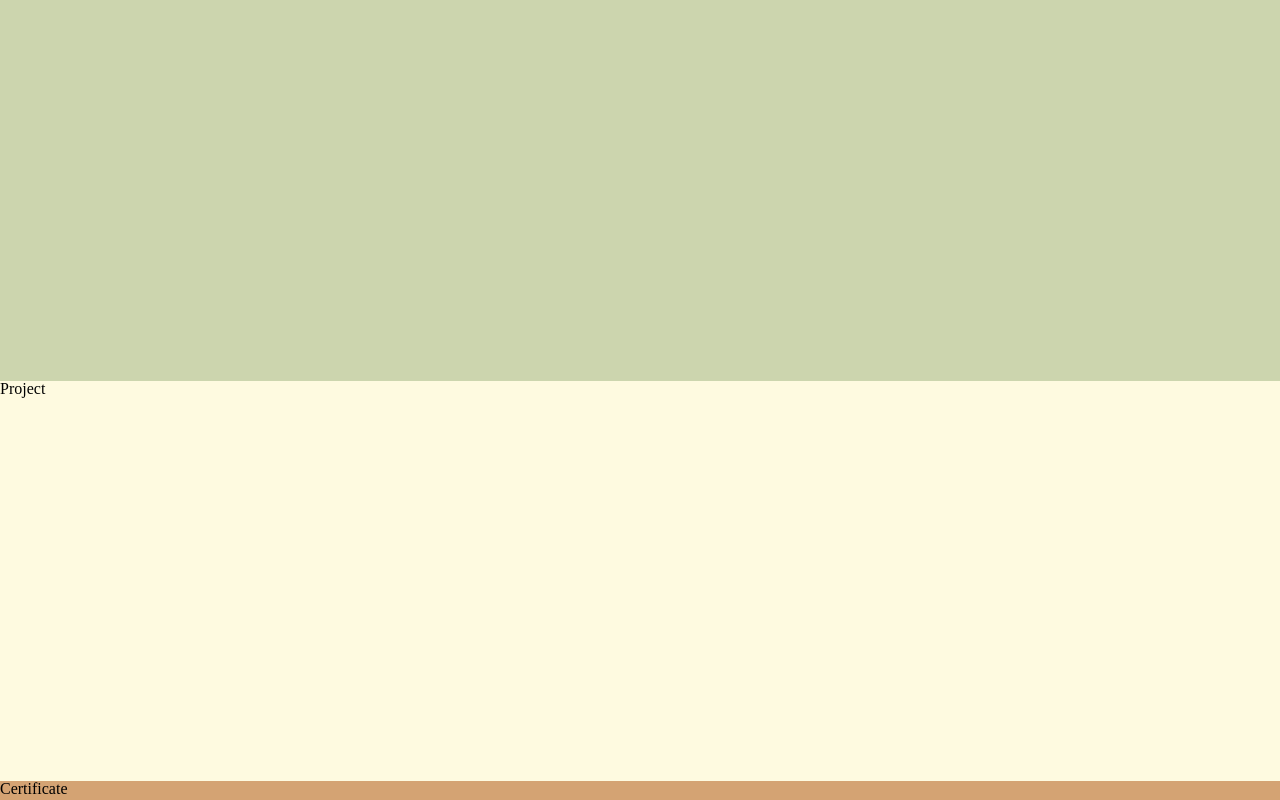
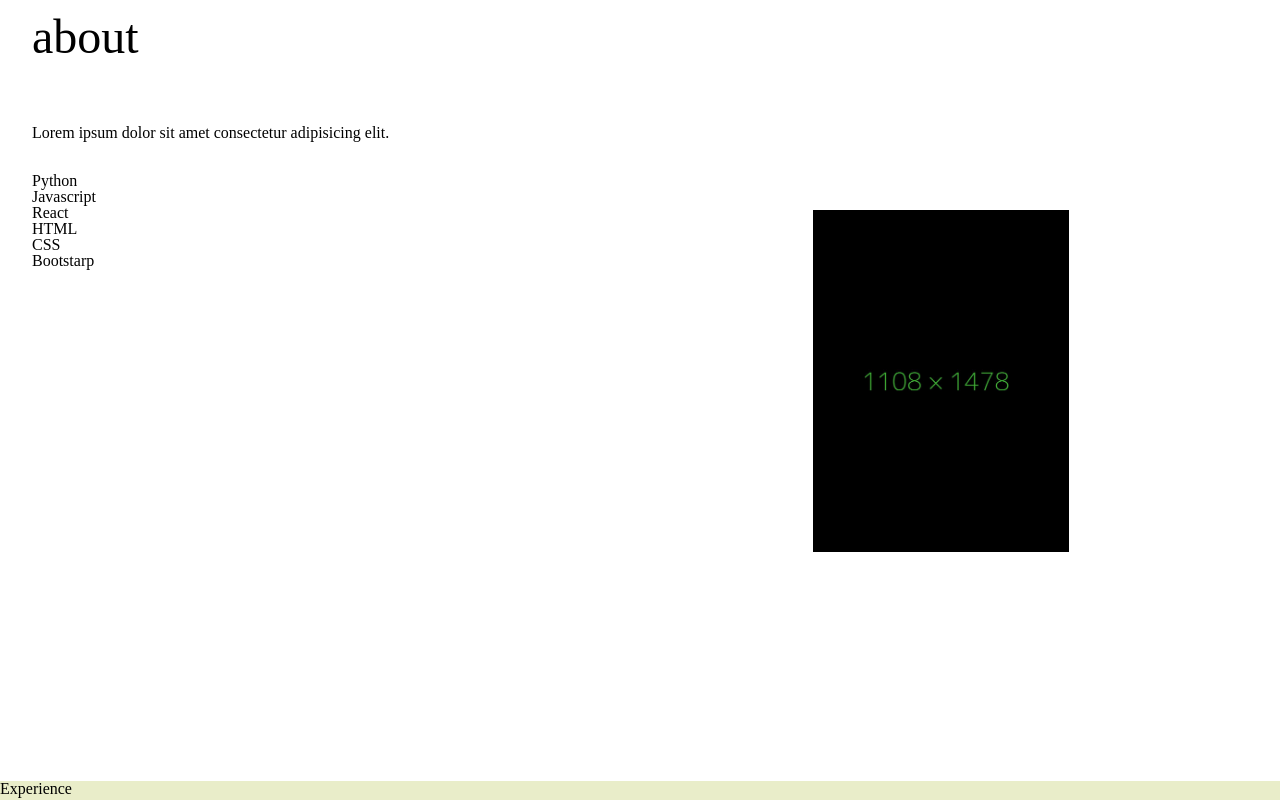
Before and after one commit to DeltaLF/portfolio, a React (Create React App) app: page / in a window 1280 px wide. Shown: the part 867-1667 px from the top of the page. Built offline with nearby package versions, Linux system fonts and the light colour scheme.

Commit message:
about layout

```diff
--- a/src/components/App.scss
+++ b/src/components/App.scss
@@ -127,8 +127,3 @@ table {
   border-collapse: collapse;
   border-spacing: 0;
 }
-
-#all-contianer {
-  max-width: 100vw;
-  background-color: aquamarine;
-}
--- a/src/components/about/About.css
+++ b/src/components/about/About.css
@@ -1,5 +1,66 @@
 #about-main {
+  /* background-color: #faedcd; */
   width: 100%;
-  height: 50vh;
-  background-color: #faedcd;
+  height: 100vh;
+  display: -webkit-box;
+  display: -ms-flexbox;
+  display: flex;
+  -ms-flex-wrap: wrap;
+      flex-wrap: wrap;
 }
+
+#about-main .about-header {
+  width: 100%;
+}
+
+#about-main .left {
+  -webkit-box-flex: 3;
+      -ms-flex: 3 1 300px;
+          flex: 3 1 300px;
+  padding: 2rem;
+  display: -webkit-box;
+  display: -ms-flexbox;
+  display: flex;
+  -webkit-box-orient: vertical;
+  -webkit-box-direction: normal;
+      -ms-flex-direction: column;
+          flex-direction: column;
+}
+
+#about-main .left h1 {
+  font-size: 3rem;
+  margin-bottom: 2rem;
+}
+
+#about-main .left p {
+  margin: 2rem 0;
+}
+
+#about-main .right {
+  -webkit-box-flex: 1;
+      -ms-flex: 1 1 600px;
+          flex: 1 1 600px;
+  position: relative;
+  display: -webkit-box;
+  display: -ms-flexbox;
+  display: flex;
+}
+
+#about-main .right img {
+  width: 20vw;
+  height: auto;
+  margin: auto;
+}
+
+@media screen and (max-width: 1050px) {
+  #about-main .right img {
+    width: 25vw;
+  }
+}
+
+@media screen and (max-width: 600px) {
+  #about-main .right img {
+    width: 40vw;
+  }
+}
+/*# sourceMappingURL=About.css.map */
--- a/src/components/about/About.js
+++ b/src/components/about/About.js
@@ -1,11 +1,24 @@
 import React from "react";
 import "./About.css";
+import { aboutPage } from "../../portfolio";
+import portraitImage from "./../../resources/images/portrait_example.jpg";
 
 class About extends React.Component {
+  renderSkills() {
+    return aboutPage.skills.map((skill) => {
+      return <li>{skill}</li>;
+    });
+  }
   render() {
     return (
       <div id="about-main">
-        <h1>About</h1>
+        <div className="left">
+          <h1>about</h1> <p>{aboutPage.aboutMe}</p>
+          <ol>{this.renderSkills()}</ol>
+        </div>
+        <div className="right">
+          <img className="" src={portraitImage} alt="portrait" />
+        </div>
       </div>
     );
   }
--- /dev/null
+++ b/src/components/about/About.scss
@@ -0,0 +1,56 @@
+#about-main {
+  /* background-color: #faedcd; */
+  width: 100%;
+  height: 100vh;
+  display: flex;
+  flex-wrap: wrap;
+
+  .about-header {
+    width: 100%;
+  }
+  .left {
+    h1 {
+      font-size: 3rem;
+      margin-bottom: 2rem;
+    }
+    p {
+      margin: 2rem 0;
+    }
+    flex: 3 1 300px;
+    padding: 2rem;
+    display: flex;
+    flex-direction: column;
+  }
+  .right {
+    flex: 1 1 600px;
+    position: relative;
+    display: flex;
+
+    img {
+      width: 20vw;
+      height: auto;
+      //   height: 40vh;
+      margin: auto;
+    }
+  }
+}
+
+@media screen and (max-width: 1050px) {
+  #about-main {
+    .right {
+      img {
+        width: 25vw;
+      }
+    }
+  }
+}
+
+@media screen and (max-width: 600px) {
+  #about-main {
+    .right {
+      img {
+        width: 40vw;
+      }
+    }
+  }
+}
--- a/src/components/certificate/Certificate.css
+++ b/src/components/certificate/Certificate.css
@@ -1,5 +1,6 @@
 #certificate-main {
   width: 100%;
   height: 50vh;
-  background-color: #d4a373;
+  background-color: #e9edc9;
+  /* background-color: #d4a373; */
 }
--- a/src/components/experience/Experience.css
+++ b/src/components/experience/Experience.css
@@ -1,5 +1,6 @@
 #experience-main {
   width: 100%;
   height: 50vh;
-  background-color: #ccd5ae;
+  background-color: #e9edc9;
+  /* background-color: #ccd5ae; */
 }
--- a/src/components/header/Header.css
+++ b/src/components/header/Header.css
@@ -1,5 +1,5 @@
 .header-main {
   width: 100%;
-  height: 50vh;
+  height: 100vh;
   background-color: #e9edc9;
 }
--- a/src/components/project/Project.css
+++ b/src/components/project/Project.css
@@ -1,5 +1,6 @@
 #project-main {
   width: 100%;
   height: 50vh;
-  background-color: #fefae0;
+  background-color: black;
+  /* background-color: #fefae0; */
 }
--- a/src/portfolio.js
+++ b/src/portfolio.js
@@ -17,4 +17,10 @@ const socialMediaLinks = [
   },
 ];
 
-export { seo, socialMediaLinks };
+const aboutPage = {
+  aboutMe: "    Lorem ipsum dolor sit amet consectetur adipisicing elit.",
+  skills: ["Python", "Javascript", "React", "HTML", "CSS", "Bootstarp"],
+  portaitName: "portrait_exapmle.jpg",
+};
+
+export { seo, socialMediaLinks, aboutPage };
```
Also changed, not shown: src/resources/images/portrait_example.jpg (added), 1 other file (tests, documents, lock files or other folders).
